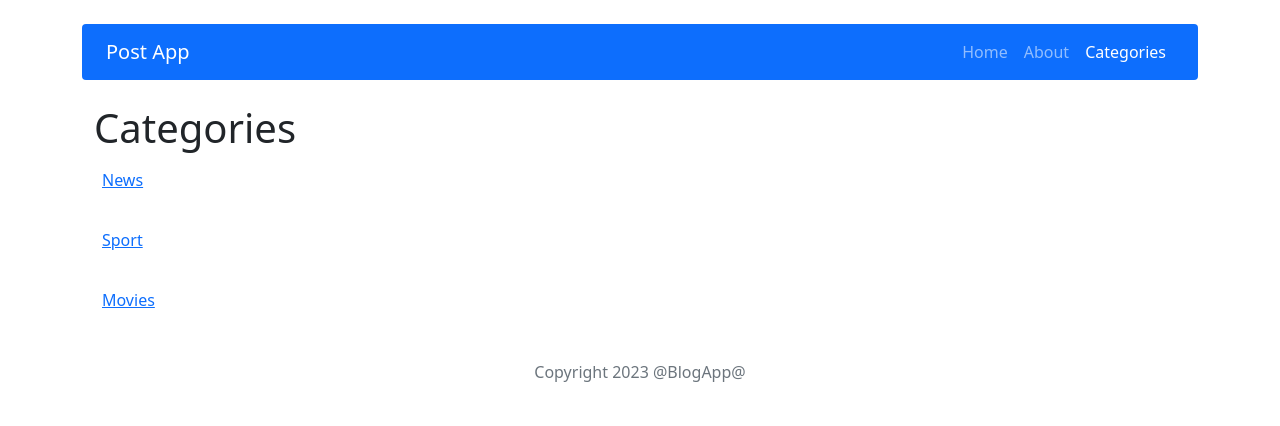
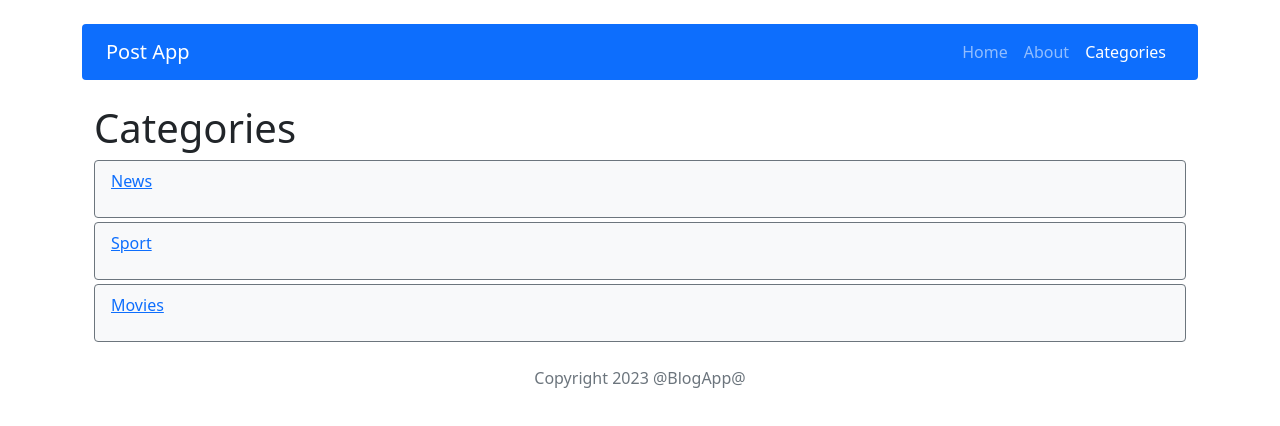
Before and after one commit to TomaszCichon919/ReactPostApp, a React (Create React App) app: page /categories in a window 1280 px wide. Shown: the top 426 px of the page. Built offline with nearby package versions, Linux system fonts and the light colour scheme.

Commit message:
add not found for categories

```diff
--- a/src/App.js
+++ b/src/App.js
@@ -9,8 +9,6 @@ import Edit from './components/pages/Edit/Edit.js';
 import Footer from './components/views/Footer/Footer.js'
 import Header from './components/views/Header/Header.js'
 import { Container } from 'react-bootstrap'
-import Movies from './components/pages/Movies/Movies.js'
-import Sport from './components/pages/Sport/Sport.js'
 import Category from './components/pages/Category/Category.js'
 
 const App = () => {
@@ -23,8 +21,6 @@ const App = () => {
           <Route path="/about" element={<About />} />
           <Route path="/categories" element={<Categories />} />
           <Route path="/categories/:categoryTitle" element={<Category />} />
-          {/* <Route path="/categories/Movies" element={<Movies />} />
-          <Route path="/categories/Sport" element={<Sport />} /> */}
           <Route path="/post/add" element={<Add />} />
           <Route path="*" element={<NotFound />} />
           <Route path="/post/:postId" element={<Post />} />
--- a/src/components/pages/Categories/Categories.js
+++ b/src/components/pages/Categories/Categories.js
@@ -14,9 +14,9 @@ const Categories = () => {
       <h1>Categories</h1>
       <Stack gap={1}>
       {categories.map(category => (
-        <div className="p-2">
+        <div className="p-2 bg-light border border-secondary rounded">
        <Link key={category.id} to={"/categories/" + category.title}>
-       <p className={styles.wrapper}>{category.title}</p>
+       <p className="px-2">{category.title}</p>
    </Link>
    </div>
       ))}
--- a/src/components/pages/Category/Category.js
+++ b/src/components/pages/Category/Category.js
@@ -8,7 +8,6 @@ import Row from 'react-bootstrap/Row';
 import Col from 'react-bootstrap/Col';
 import Button from 'react-bootstrap/Button';
 import { Link } from 'react-router-dom';
-import { Navigate } from 'react-router-dom';
 import DateToString from '../../../utils/DateToString/DateToString.js';
 
 const Category = () => {
@@ -21,12 +20,12 @@ const selectedPosts = useSelector(state => getPostByCategory(state, categoryTitl
 
   const selectedCategory = useSelector(state => getCategoryByTitle(state, categoryTitle));
 
-  if(!selectedPosts) return <Navigate to="/" />
 
     return (
 
        <div>
       <h1>{selectedCategory.title}</h1>
+      {!selectedPosts.length && <p className="d-block form-text mt-2">No posts found in this category...</p>}
       <Container className='mb-4'>
       <Row>
       {selectedPosts.map(post => (
--- a/src/components/pages/Movies/Movies.js
+++ /dev/null
@@ -1,10 +0,0 @@
-const Movies = () => {
-    return (
-
-       <div>
-      <h1>Movies</h1>
-        </div>
-            )
-}
-
-export default Movies;
--- a/src/components/pages/Sport/Sport.js
+++ /dev/null
@@ -1,10 +0,0 @@
-const Sport = () => {
-    return (
-
-       <div>
-      <h1>Sport</h1>
-        </div>
-            )
-}
-
-export default Sport;
--- a/src/redux/initialState.js
+++ b/src/redux/initialState.js
@@ -6,7 +6,7 @@ const initialState = {
           title: 'Article title',
           shortDescription: 'Short description of the article...',
           content: 'Main content of the article',
-          category: 'Movies',
+          category: 'News',
           publishedDate: new Date(2023, 9, 9),
           author: 'John Doe'
         },
```
Also changed, not shown: src/components/pages/NoPosts/NoPosts.js (added, +10 -0 lines).
